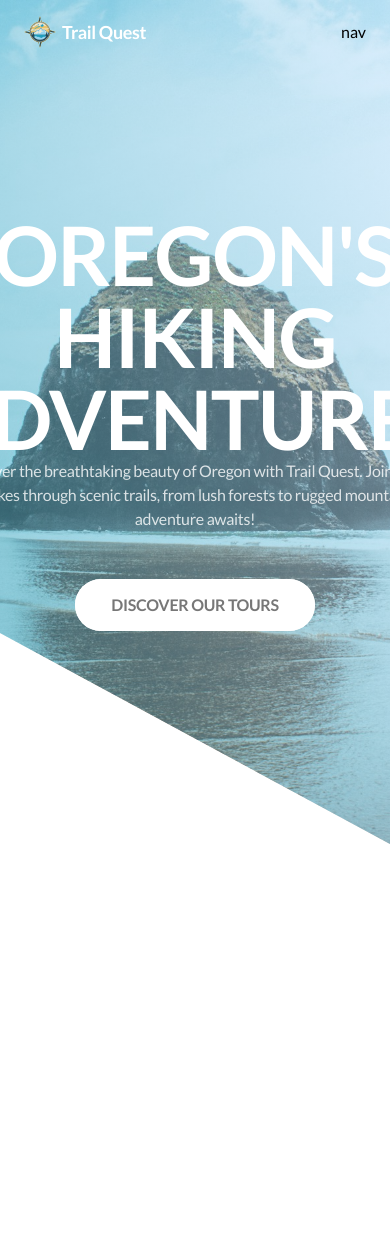
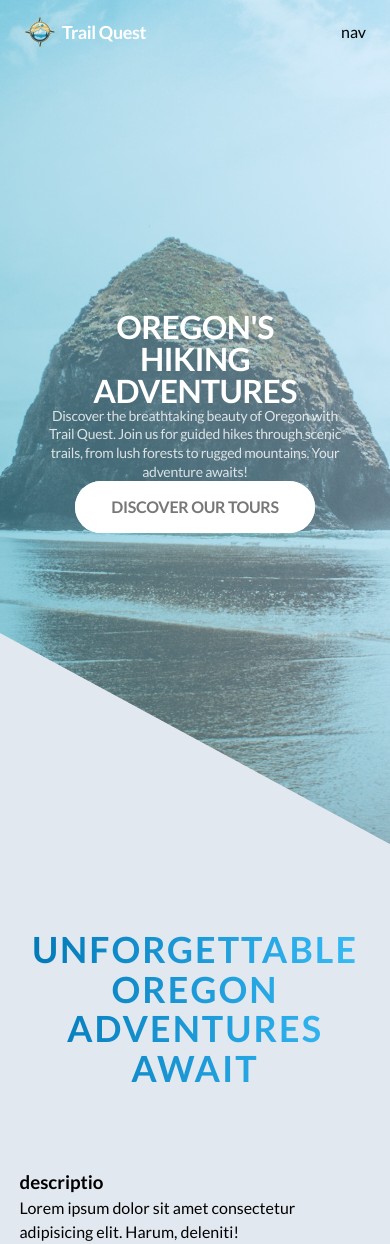
Before and after one commit to Alexandrbig1/trail_quest, a React (Vite) app: page / in a window 390 px wide. Before the commit the page ends 844 px from the top, so only its background shows below. Built offline with nearby package versions, Linux system fonts and the light colour scheme.

Commit message:
feat: added about component. feat: added responsive layout container

```diff
--- /dev/null
+++ b/src/components/About/About.jsx
@@ -0,0 +1,24 @@
+import HeadingSection from "../UI/Heading/Heading";
+import { AboutWrapper } from "./About.styled";
+
+function About() {
+  return (
+    <AboutWrapper>
+      <HeadingSection>Unforgettable Oregon Adventures Await</HeadingSection>
+      <div>
+        <div>
+          <h3>descriptio</h3>
+          <p>
+            Lorem ipsum dolor sit amet consectetur adipisicing elit. Harum,
+            deleniti!
+          </p>
+        </div>
+        <div>
+          <img src="#" alt="" />
+        </div>
+      </div>
+    </AboutWrapper>
+  );
+}
+
+export default About;
--- /dev/null
+++ b/src/components/About/About.styled.jsx
@@ -0,0 +1,11 @@
+import styled from "styled-components";
+
+export const AboutWrapper = styled.section`
+  width: 100%;
+  height: 100%;
+  margin-top: 8.6rem;
+
+  display: flex;
+  flex-direction: column;
+  gap: 8rem;
+`;
--- a/src/components/App.jsx
+++ b/src/components/App.jsx
@@ -22,22 +22,28 @@ const theme = {
     colors: {
       mainTextColor: "#333",
       secondaryTextColor: "#777",
-      mainBgColor: "#fff",
+      mainBgColor: "#e2e8f0",
+      aboutBgColor: "#94a3b8",
       secondaryBgColor: "#f9f9f9",
       accentColor: "#a2d2ff",
       heroOverlayColor: "#bde0fe80",
       heroSecondOverlayColor: "#219ebc80",
+      headingTextColor: "#38bdf8",
+      headingSecondaryTextColor: "#0077b6",
     },
   },
   dark: {
     colors: {
       mainTextColor: "#fff",
       secondaryTextColor: "#ccc",
-      mainBgColor: "#333",
+      mainBgColor: "#164e63",
+      aboutBgColor: "#0369a1",
       secondaryBgColor: "#444",
       accentColor: "#a2d2ff",
       heroOverlayColor: "#bde0fe80",
       heroSecondOverlayColor: "#219ebc80",
+      headingTextColor: "#3b82f6",
+      headingSecondaryTextColor: "#0077b6",
     },
   },
 };
--- a/src/components/GlobalStyle.jsx
+++ b/src/components/GlobalStyle.jsx
@@ -8,10 +8,10 @@ export const GlobalStyle = createGlobalStyle`
 }
 
 
-* {
-    margin: 0;
-    padding: 0;
-    box-sizing: border-box;
+*, *::before, *::after {
+  margin: 0;
+  padding: 0;
+  box-sizing: border-box;
   font-family: ${primaryFont};
 }
 
@@ -22,6 +22,8 @@ html {
 }
 
 body {
+  background-color: ${({ theme }) => theme.colors.mainBgColor};
+  scroll-behavior: smooth;
   font-size: 1.6rem;
   line-height: 1.5;
   min-height: 100%;
--- a/src/components/Header/Header.styled.jsx
+++ b/src/components/Header/Header.styled.jsx
@@ -7,10 +7,12 @@ export const HeaderWrapper = styled.header`
   padding: 1.2rem 2.4rem;
   position: fixed;
   top: 0;
-  left: 0;
+  left: 50%;
+  transform: translateX(-50%);
   width: 100%;
   height: 6.4rem;
   z-index: 50;
+  max-width: 1440px;
 `;
 
 export const LogoWrap = styled.div``;
--- a/src/components/Hero/Hero.jsx
+++ b/src/components/Hero/Hero.jsx
@@ -1,5 +1,6 @@
 import {
   HeroButton,
+  HeroContainer,
   HeroSubTitle,
   HeroTItleWrapper,
   HeroTitle,
@@ -9,6 +10,7 @@ import {
 function Hero() {
   return (
     <HeroWrapper>
+      <HeroContainer>
         <HeroTItleWrapper>
           <HeroTitle>
             Oregon's
@@ -21,6 +23,7 @@ function Hero() {
           </HeroSubTitle>
         </HeroTItleWrapper>
         <HeroButton>Discover our tours</HeroButton>
+      </HeroContainer>
     </HeroWrapper>
   );
 }
--- a/src/components/Hero/Hero.styled.jsx
+++ b/src/components/Hero/Hero.styled.jsx
@@ -22,7 +22,7 @@ export const HeroWrapper = styled.section`
   flex-direction: column;
   align-items: center;
   justify-content: center;
-  gap: 4.8rem;
+  gap: 2.4rem;
 
   @media only screen and (-webkit-min-device-pixel-ratio: 2),
     only screen and (min-resolution: 192dpi),
@@ -34,35 +34,72 @@ export const HeroWrapper = styled.section`
       ),
       url(${heroImgDesktop});
   }
+
+  @media (min-width: 1440px) {
+    gap: 4.8rem;
+  }
+`;
+
+export const HeroContainer = styled.div`
+  width: 100%;
+  max-width: 375px;
+  position: relative;
+  margin: 0 auto;
+  padding: 0 1.2rem;
+
+  @media (min-width: 768px) {
+    max-width: 768px;
+    display: flex;
+    flex-direction: column;
+    justify-content: center;
+    align-items: center;
+    gap: 8.6rem;
+    max-width: 1440px;
+  }
+
+  @media (min-width: 1440px) {
+    max-width: 1440px;
+    padding: 0 2.4rem;
+  }
 `;
 
 export const HeroTItleWrapper = styled.div`
   display: flex;
   flex-direction: column;
   align-items: center;
+  padding: 0 2.4rem;
 `;
 
 export const HeroTitle = styled.h1`
   backface-visibility: hidden;
   font-family: ${primaryFont};
   font-weight: 700;
-  font-size: 8.2rem;
+  font-size: 3.2rem;
   line-height: 1;
   letter-spacing: -0.02em;
   text-transform: uppercase;
   text-align: center;
   color: #fff;
+
+  @media (min-width: 1440px) {
+    font-size: 8.2rem;
+  }
 `;
 
 export const HeroSubTitle = styled.p`
   font-family: ${primaryFont};
   font-weight: 400;
-  font-size: 1.6rem;
-  line-height: 1.5;
+  font-size: 1.4rem;
+  line-height: 1.334;
   letter-spacing: -0.02em;
   text-align: center;
   color: rgba(255, 255, 255, 0.8);
   max-width: 72rem;
+
+  @media (min-width: 1440px) {
+    font-size: 1.6rem;
+    line-height: 1.5;
+  }
 `;
 
 export const HeroButton = styled.button`
--- /dev/null
+++ b/src/components/UI/Heading/Heading.jsx
@@ -0,0 +1,8 @@
+import { HeadingSectionTitle } from "./Heading.styled";
+
+// eslint-disable-next-line react/prop-types
+function HeadingSection({ children }) {
+  return <HeadingSectionTitle>{children}</HeadingSectionTitle>;
+}
+
+export default HeadingSection;
--- /dev/null
+++ b/src/components/UI/Heading/Heading.styled.jsx
@@ -0,0 +1,19 @@
+import styled from "styled-components";
+import { primaryFont } from "../../fonts";
+
+export const HeadingSectionTitle = styled.h2`
+  font-family: ${primaryFont};
+  text-align: center;
+  text-transform: uppercase;
+  font-size: 3.6rem;
+  font-weight: 700;
+  line-height: 1.1;
+  letter-spacing: 0.2rem;
+  background-image: linear-gradient(
+    to right,
+    ${(p) => p.theme.colors.headingSecondaryTextColor},
+    ${(p) => p.theme.colors.headingTextColor}
+  );
+  -webkit-background-clip: text;
+  color: transparent;
+`;
--- a/src/components/layout.jsx
+++ b/src/components/layout.jsx
@@ -9,36 +9,28 @@ export const Container = styled.div`
   max-width: 375px;
   position: relative;
   margin: 0 auto;
+  padding: 0 1.2rem;
 
   @media (min-width: 768px) {
     max-width: 768px;
+    display: flex;
+    flex-direction: column;
+    justify-content: center;
+    align-items: center;
+    gap: 8.6rem;
+    max-width: 1440px;
   }
 
   @media (min-width: 1440px) {
     max-width: 1440px;
+    padding: 0 2.4rem;
   }
 `;
 
-export const Main = styled.main`
-  background-size: cover;
-  background-position: center;
-  background-repeat: no-repeat;
-  min-height: 100vh;
-  height: 100%;
+export const Main = styled.div`
   display: flex;
+  flex-direction: column;
   justify-content: center;
   align-items: center;
-  color: ${({ theme }) => theme.colors.mainTextColor};
-  transition: background-image 0.3s ease-in-out;
-  position: relative;
-
-  @media (min-width: 768px) {
-  }
-
-  @media (min-width: 1024px) {
-  }
-
-  @media (min-width: 1024px) and (-webkit-min-device-pixel-ratio: 2),
-    (min-width: 1024px) and (min-resolution: 192dpi) {
-  }
+  gap: 8.6rem;
 `;
--- a/src/layouts/RootLayout.jsx
+++ b/src/layouts/RootLayout.jsx
@@ -1,25 +1,22 @@
 import { Suspense } from "react";
 import { Outlet } from "react-router";
-// import Header from "../components/Header/Header";
 // import Footer from "../components/Footer/Footer";
-import { Main } from "../components/layout";
+// import { Main } from "../components/layout";
 import MenuBurger from "../components/MenuBurger/MenuBurger";
 import Loader from "../components/UI/Loader/Loader";
 import Header from "../components/Header/Header";
 
 // eslint-disable-next-line react/prop-types
 function RootLayout() {
-  // function RootLayout({ toggleTheme, isDarkTheme }) {
   return (
     <div>
       <Header />
       <MenuBurger />
-      {/* <Header toggleTheme={toggleTheme} isDarkTheme={isDarkTheme} /> */}
-      <Main>
+      <div>
         <Suspense fallback={<Loader />}>
           <Outlet />
         </Suspense>
-      </Main>
+      </div>
       {/* <Footer /> */}
     </div>
   );
--- a/src/pages/Home/Home.jsx
+++ b/src/pages/Home/Home.jsx
@@ -1,5 +1,7 @@
 import { Helmet } from "react-helmet-async";
 import Hero from "../../components/Hero/Hero";
+import About from "../../components/About/About";
+import { Container, Main } from "../../components/layout";
 
 function Home() {
   return (
@@ -29,9 +31,12 @@ function Home() {
         <meta name="twitter:creator" content="@alexsmagin29" />
         <meta name="twitter:site" content="@alexsmagin29" />
       </Helmet>
-      <div>
+      <main>
         <Hero />
-      </div>
+        <Container>
+          <About />
+        </Container>
+      </main>
     </>
   );
 }
```
Lines whose indentation alone changed are shown as unchanged.
